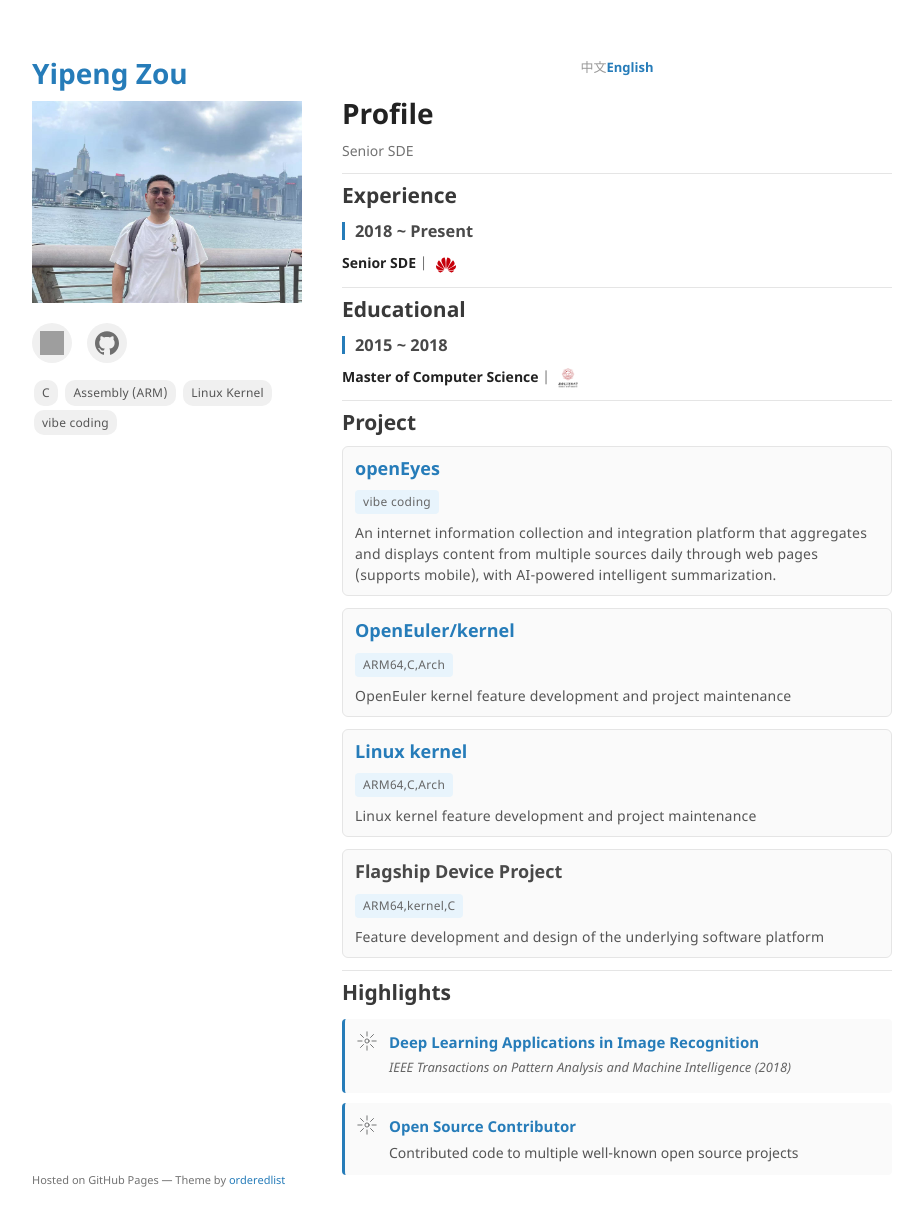
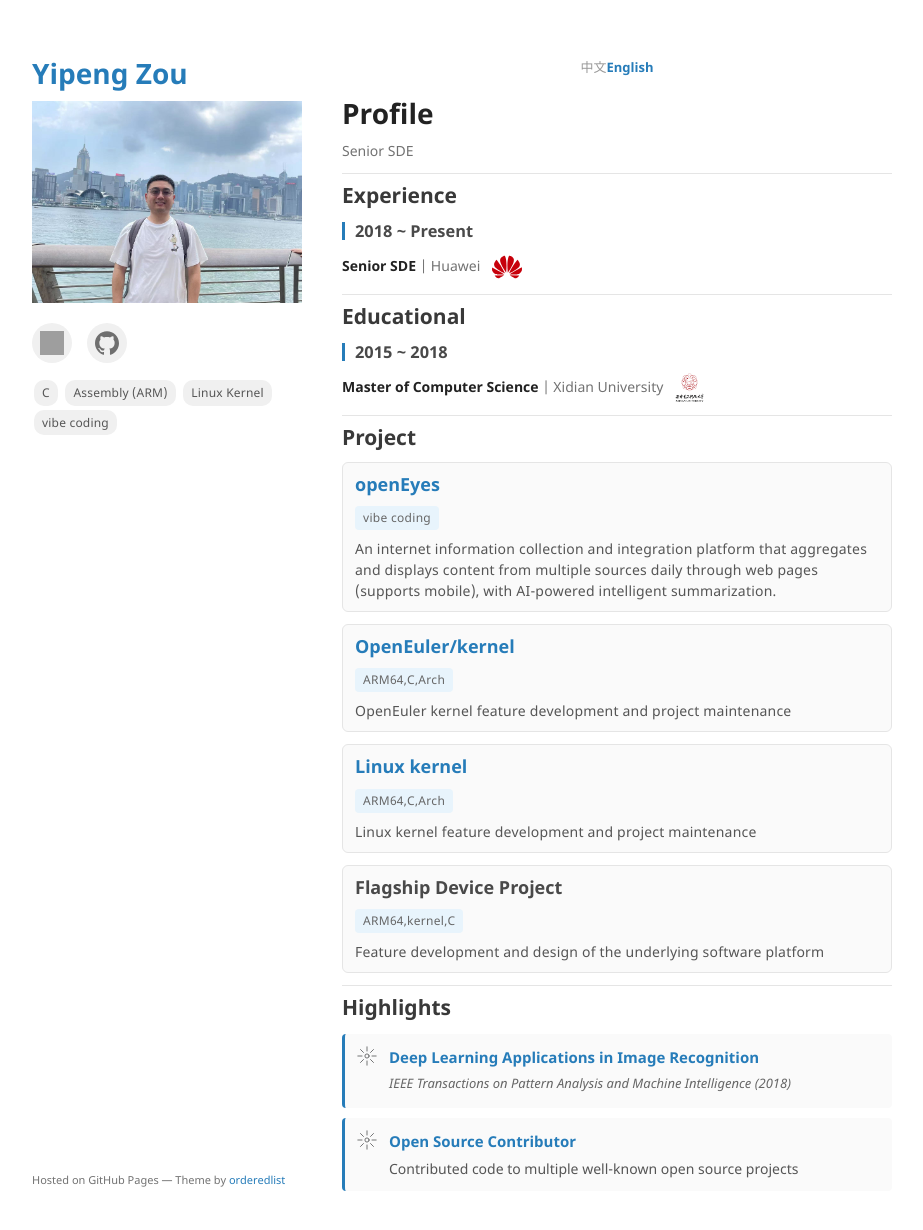
Before and after one commit to zouyipeng/zouyipeng.github.io, a Jekyll site: the page built from index.md, in a window 1280 px wide and 1251 px high. Shown: the top 1230 px of the window, without its empty margins (178-1101 px from the left). Built offline with Jekyll 4.4.1, drawn with Linux system fonts in a browser that asks for light colours; grey boxes are pictures that could not be loaded.

Commit message:
Add company and university names back with logos and increase logo size
- Display company name alongside logo in experience section
- Display university name alongside logo in education section
- Increase logo height from 20px to 30px (24px on mobile)
- Increase logo margin from 5px to 8px

```diff
--- a/assets/css/custom.css
+++ b/assets/css/custom.css
@@ -227,9 +227,9 @@ h4 {
 
 /* Company and University Logos */
 .company-logo, .university-logo {
-  height: 20px;
+  height: 30px;
   vertical-align: middle;
-  margin-left: 5px;
+  margin-left: 8px;
 }
 
 .highlight-content {
@@ -303,6 +303,6 @@ h4 {
   }
 
   .company-logo, .university-logo {
-    height: 18px;
+    height: 24px;
   }
 }
--- a/index.md
+++ b/index.md
@@ -22,7 +22,7 @@ document.addEventListener('DOMContentLoaded', function() {
 
     data.experience.jobs.forEach(job => {
       const companyInfo = job.logo
-        ? `<p><strong>${job.title}</strong> | <img src="${job.logo}" alt="${job.company}" class="company-logo"></p>`
+        ? `<p><strong>${job.title}</strong> | ${job.company} <img src="${job.logo}" alt="${job.company}" class="company-logo"></p>`
         : `<p><strong>${job.title}</strong> | ${job.company}</p>`;
 
       html += `
@@ -45,7 +45,7 @@ document.addEventListener('DOMContentLoaded', function() {
 
     data.education.degrees.forEach(degree => {
       const universityInfo = degree.logo
-        ? `<p><strong>${degree.degree}</strong> | <img src="${degree.logo}" alt="${degree.university}" class="university-logo"></p>`
+        ? `<p><strong>${degree.degree}</strong> | ${degree.university} <img src="${degree.logo}" alt="${degree.university}" class="university-logo"></p>`
         : `<p><strong>${degree.degree}</strong> | ${degree.university}</p>`;
 
       html += `
```
